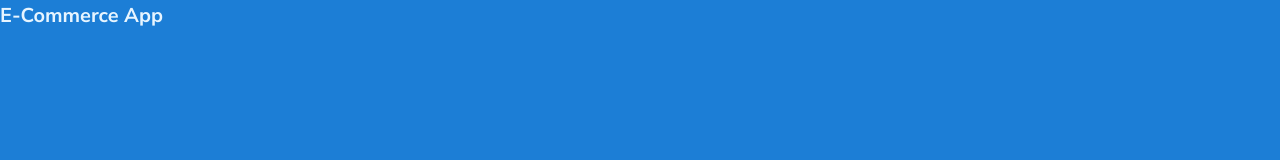
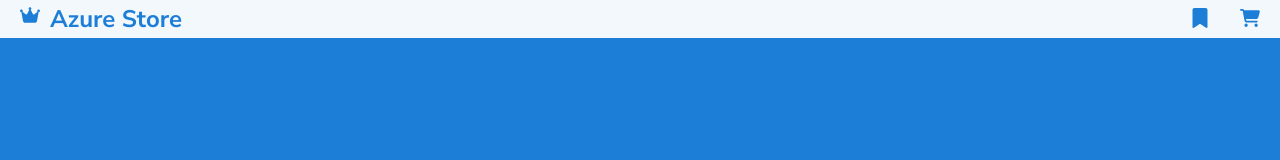
Before and after one commit to Doubting-Thomas/e-commerce-app, a website built with Parcel: page index.html in a window 1280 px wide. Built offline with nearby package versions, Linux system fonts and the light colour scheme.

Commit message:
style: add navbar and navbar items

```diff
--- a/index.html
+++ b/index.html
@@ -12,6 +12,72 @@
     <link rel="stylesheet" href="src/sass/main.scss" />
   </head>
   <body>
-    <h1>E-Commerce App</h1>
+    <header>
+      <nav class="nav">
+        <div class="nav__intro">
+          <div class="nav__logo">
+            <span class="nav__icon">
+              <svg xmlns="http://www.w3.org/2000/svg" viewBox="0 0 576 512">
+                <!--! Font Awesome Pro 6.2.1 by @fontawesome - https://fontawesome.com License - https://fontawesome.com/license (Commercial License) Copyright 2022 Fonticons, Inc. -->
+                <path
+                  d="M309 106c11.4-7 19-19.7 19-34c0-22.1-17.9-40-40-40s-40 17.9-40 40c0 14.4 7.6 27 19 34L209.7 220.6c-9.1 18.2-32.7 23.4-48.6 10.7L72 160c5-6.7 8-15 8-24c0-22.1-17.9-40-40-40S0 113.9 0 136s17.9 40 40 40c.2 0 .5 0 .7 0L86.4 427.4c5.5 30.4 32 52.6 63 52.6H426.6c30.9 0 57.4-22.1 63-52.6L535.3 176c.2 0 .5 0 .7 0c22.1 0 40-17.9 40-40s-17.9-40-40-40s-40 17.9-40 40c0 9 3 17.3 8 24l-89.1 71.3c-15.9 12.7-39.5 7.5-48.6-10.7L309 106z"
+                />
+              </svg>
+            </span>
+          </div>
+
+          <div class="nav__title">
+            <h1 class="nav__heading heading">Azure Store</h1>
+          </div>
+        </div>
+
+        <!-- <ul class="nav__links">
+          <li class="nav__item">
+            <a class="nav__link" href="#section--1">About</a>
+          </li>
+          <li class="nav__item">
+            <a class="nav__link" href="#section--2">Shop</a>
+          </li>
+          <li class="nav__item">
+            <a class="nav__link" href="#section--3">Contact</a>
+          </li>
+        </ul> -->
+
+        <div class="nav__buttons">
+          <button class="nav__btn">
+            <span class="nav__icon">
+              <svg xmlns="http://www.w3.org/2000/svg" viewBox="0 0 384 512">
+                <!--! Font Awesome Pro 6.2.1 by @fontawesome - https://fontawesome.com License - https://fontawesome.com/license (Commercial License) Copyright 2022 Fonticons, Inc. -->
+                <path
+                  d="M0 48V487.7C0 501.1 10.9 512 24.3 512c5 0 9.9-1.5 14-4.4L192 400 345.7 507.6c4.1 2.9 9 4.4 14 4.4c13.4 0 24.3-10.9 24.3-24.3V48c0-26.5-21.5-48-48-48H48C21.5 0 0 21.5 0 48z"
+                />
+              </svg>
+            </span>
+          </button>
+
+          <button class="nav__btn">
+            <span class="nav__icon">
+              <svg xmlns="http://www.w3.org/2000/svg" viewBox="0 0 576 512">
+                <!--! Font Awesome Pro 6.2.1 by @fontawesome - https://fontawesome.com License - https://fontawesome.com/license (Commercial License) Copyright 2022 Fonticons, Inc. -->
+                <path
+                  d="M0 24C0 10.7 10.7 0 24 0H69.5c22 0 41.5 12.8 50.6 32h411c26.3 0 45.5 25 38.6 50.4l-41 152.3c-8.5 31.4-37 53.3-69.5 53.3H170.7l5.4 28.5c2.2 11.3 12.1 19.5 23.6 19.5H488c13.3 0 24 10.7 24 24s-10.7 24-24 24H199.7c-34.6 0-64.3-24.6-70.7-58.5L77.4 54.5c-.7-3.8-4-6.5-7.9-6.5H24C10.7 48 0 37.3 0 24zM128 464a48 48 0 1 1 96 0 48 48 0 1 1 -96 0zm336-48a48 48 0 1 1 0 96 48 48 0 1 1 0-96z"
+                />
+              </svg>
+            </span>
+          </button>
+        </div>
+      </nav>
+    </header>
+
+    <section>
+      <span class="nav__icon">
+        <svg xmlns="http://www.w3.org/2000/svg" viewBox="0 0 576 512">
+          <!--! Font Awesome Pro 6.2.1 by @fontawesome - https://fontawesome.com License - https://fontawesome.com/license (Commercial License) Copyright 2022 Fonticons, Inc. -->
+          <path
+            d="M309 106c11.4-7 19-19.7 19-34c0-22.1-17.9-40-40-40s-40 17.9-40 40c0 14.4 7.6 27 19 34L209.7 220.6c-9.1 18.2-32.7 23.4-48.6 10.7L72 160c5-6.7 8-15 8-24c0-22.1-17.9-40-40-40S0 113.9 0 136s17.9 40 40 40c.2 0 .5 0 .7 0L86.4 427.4c5.5 30.4 32 52.6 63 52.6H426.6c30.9 0 57.4-22.1 63-52.6L535.3 176c.2 0 .5 0 .7 0c22.1 0 40-17.9 40-40s-17.9-40-40-40s-40 17.9-40 40c0 9 3 17.3 8 24l-89.1 71.3c-15.9 12.7-39.5 7.5-48.6-10.7L309 106z"
+          />
+        </svg>
+      </span>
+    </section>
   </body>
 </html>
--- a/src/sass/_base.scss
+++ b/src/sass/_base.scss
@@ -1,5 +1,6 @@
 $color-primary: #1c7ed6;
 $color-secondary: #e7f5ff;
+$color-tertiary: rgba(255, 255, 255, 0.95);
 
 * {
   margin: 0;
@@ -18,7 +19,9 @@ html {
 }
 
 body {
+  max-width: 37.5rem;
   font-family: "Nunito Sans", sans-serif;
+  font-size: 1.6rem;
   font-weight: 400;
   line-height: 1.6;
   background-color: $color-primary;
--- /dev/null
+++ b/src/sass/_navbar.scss
@@ -0,0 +1,65 @@
+.nav {
+  display: flex;
+  justify-content: space-between;
+  align-items: center;
+  // height: 3rem;
+  width: 100%;
+  padding: 0 2rem;
+  background-color: $color-tertiary;
+  color: $color-primary;
+  position: fixed;
+
+  &__intro {
+    display: flex;
+    align-items: center;
+    gap: 1rem;
+  }
+
+  &__icon > svg {
+    height: 2rem;
+    width: 2rem;
+    fill: $color-primary;
+  }
+
+  &__links {
+    list-style: none;
+    display: flex;
+    align-items: center;
+  }
+
+  &__item {
+    margin-right: 1rem;
+  }
+
+  &__link:link,
+  &__link:visited {
+    color: inherit;
+    text-decoration: none;
+    transition: all 0.3s;
+  }
+
+  &__link:hover,
+  &__link:active {
+    color: yellow;
+  }
+
+  &__buttons {
+    display: flex;
+    align-items: center;
+    gap: 3rem;
+  }
+
+  &__btn {
+    background: none;
+    border: none;
+    cursor: pointer;
+    transition: all 0.3s;
+
+    // &:hover {
+    // }
+  }
+
+  // &__heading {
+  //   text-transform: uppercase;
+  // }
+}
--- /dev/null
+++ b/src/sass/_utilities.scss
@@ -0,0 +1,3 @@
+.heading {
+  font-weight: 700;
+}
--- a/src/sass/main.scss
+++ b/src/sass/main.scss
@@ -1,2 +1,4 @@
 @import "base";
 @import "header";
+@import "navbar";
+@import "utilities";
```
Also changed, not shown: bookmark-solid.svg (added), cart-shopping-solid.svg (added), crown-solid.svg (added).
